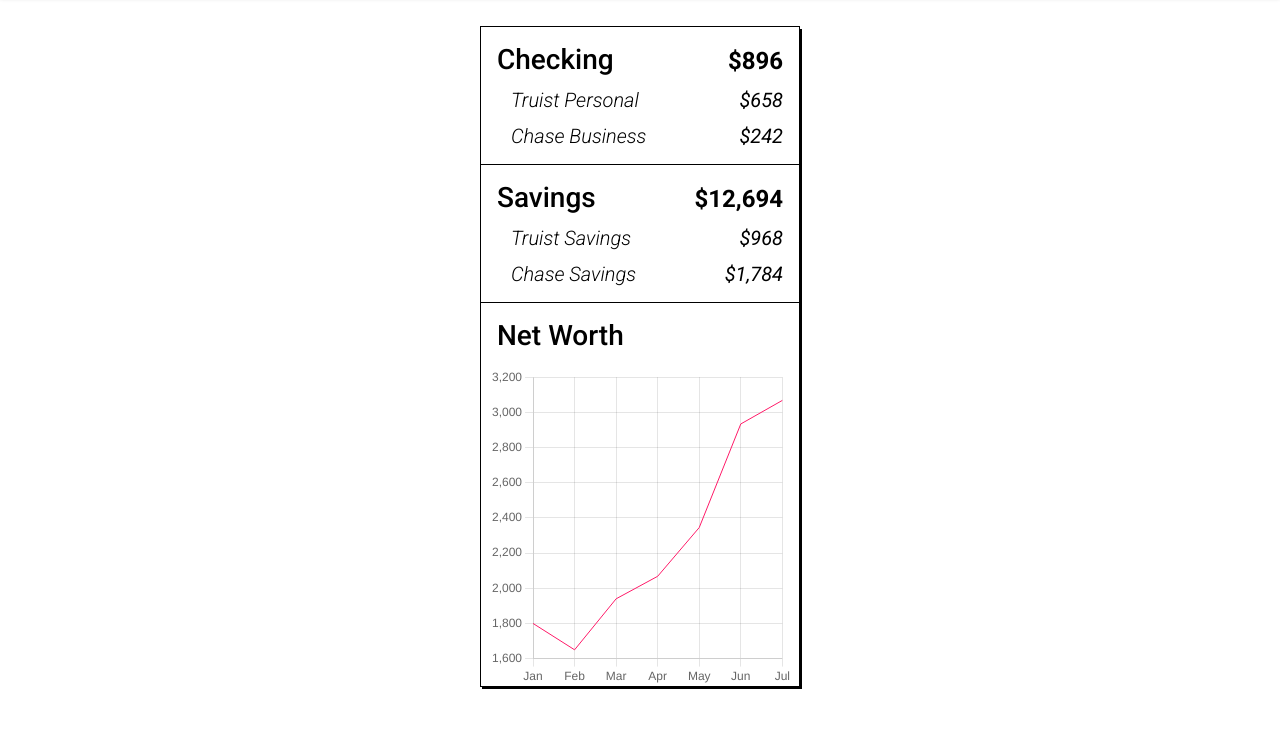
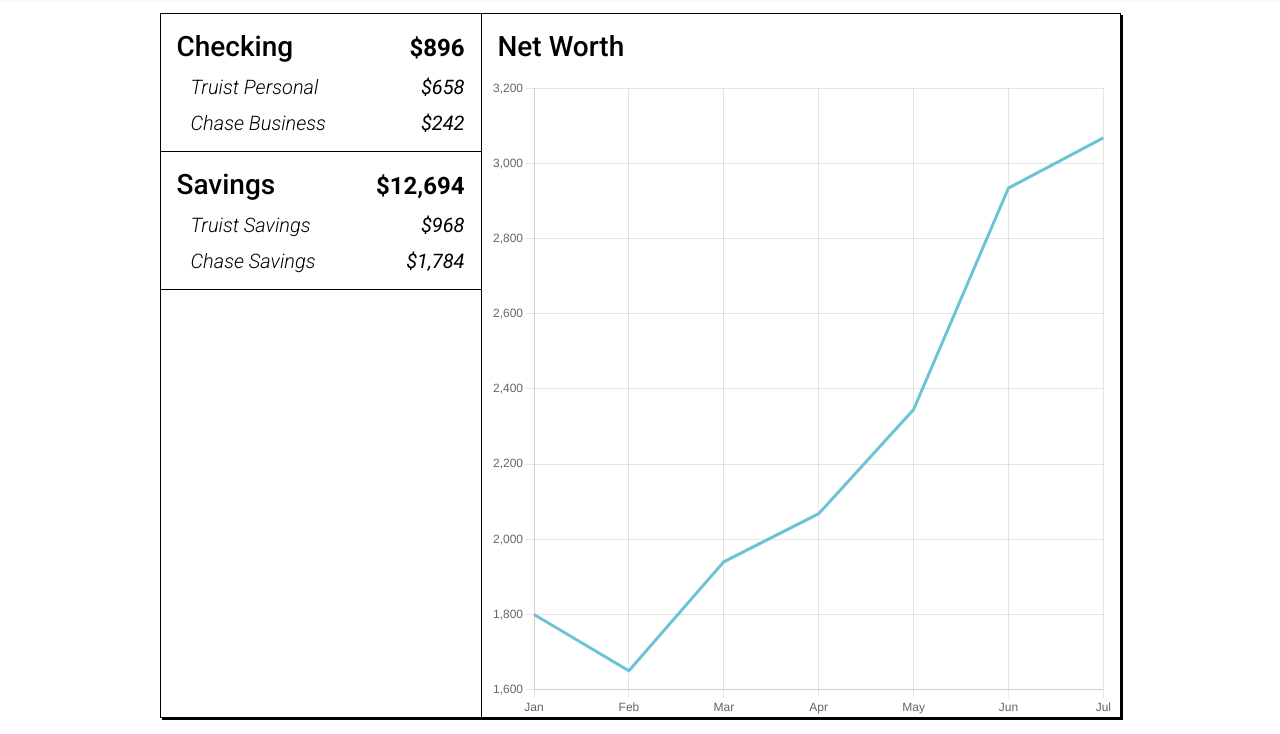
Before and after one commit to rafa1510/yourFinance, a plain HTML site: page home.html in a window 1280 px wide. Shown: the part 83-817 px from the top of the page. Drawn offline with nearby package versions, Linux system fonts and the light colour scheme.

Commit message:
Add wider view for PC screens

```diff
--- a/home.html
+++ b/home.html
@@ -31,6 +31,7 @@
     </div>
     <div class="contentContainer">
         <div class="accountsContainer">
+            <div class="leftContainer">
                 <div class="accountItemsContainer">
                     <div class="typeContainer">
                         <h1 class="typeName">Checking</h1>
@@ -59,6 +60,7 @@
                         <h2 class="accountTotal">$1,784</h2>
                     </div>
                 </div>
+            </div>
             <div class="chartContainer">
                 <h2 class="chartTitle">Net Worth</h2>
                 <div class="canvasContainer">
--- a/script.js
+++ b/script.js
@@ -49,7 +49,8 @@ const data = {
       'rgba(255, 159, 64, 1)',
       'rgba(0, 0, 0, 1)'
     ],
-    borderWidth: 1,
+    borderWidth: 3,
+    borderColor: '#6cc3d5',
     pointStyle: false
   }]
 };
--- a/styles.css
+++ b/styles.css
@@ -134,7 +134,7 @@ button
 
 /* Responsive Navbar for mobile */
 
-@media screen and (max-width: 700px)
+@media screen and (max-width: 1000px)
 {
 
     .navbarContainer
@@ -279,8 +279,7 @@ button
 .accountItemsContainer
 {
     width: 20rem;
-    border: 1px solid #000;
-    margin: -1px;
+    border-top: 1px solid #000;
     display: flex;
     flex-direction: column;
     gap: 0.75rem;
@@ -333,8 +332,7 @@ button
 
 .chartContainer
 {
-    border: 1px solid #000;
-    margin: -1px;
+    border-top: 1px solid #000;
     display: flex;
     flex-direction: column;
     align-items: baseline;
@@ -360,3 +358,37 @@ button
     height: 20rem;
     width: 20rem;
 }
+
+.leftContainer
+{
+
+}
+
+/* Bigger content for PC */
+
+@media screen and (min-width: 1000px)
+{
+    .accountsContainer
+    {
+        display: flex;
+        border-top: 1px solid #000
+    }
+
+    .accountItemsContainer
+    {
+        border-top: none;
+        border-bottom: 1px solid #000;
+    }
+
+    .chartContainer
+    {
+        border-top: none;
+        border-left: 1px solid #000;
+    }
+
+    .canvasContainer
+    {
+        width: 40rem;
+        height: 40rem;
+    }
+}
```
Lines whose indentation alone changed are shown as unchanged.
